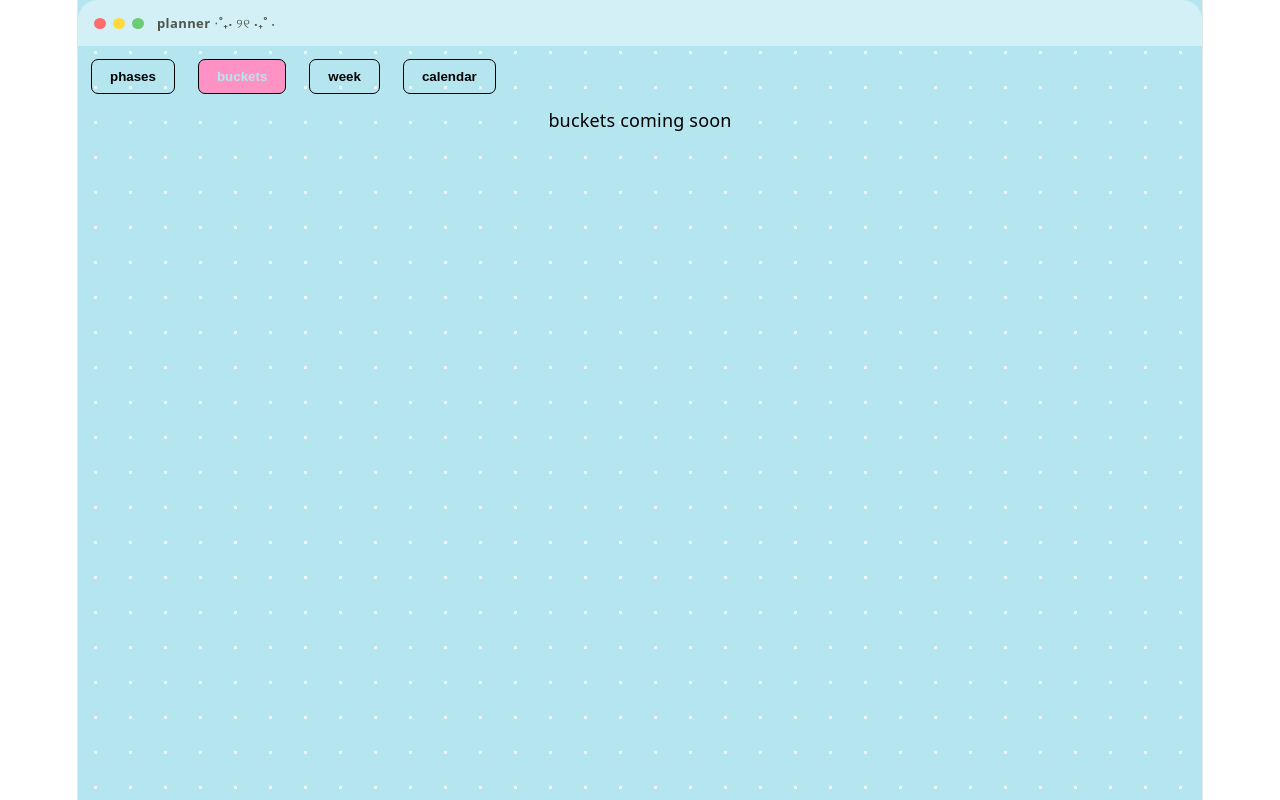
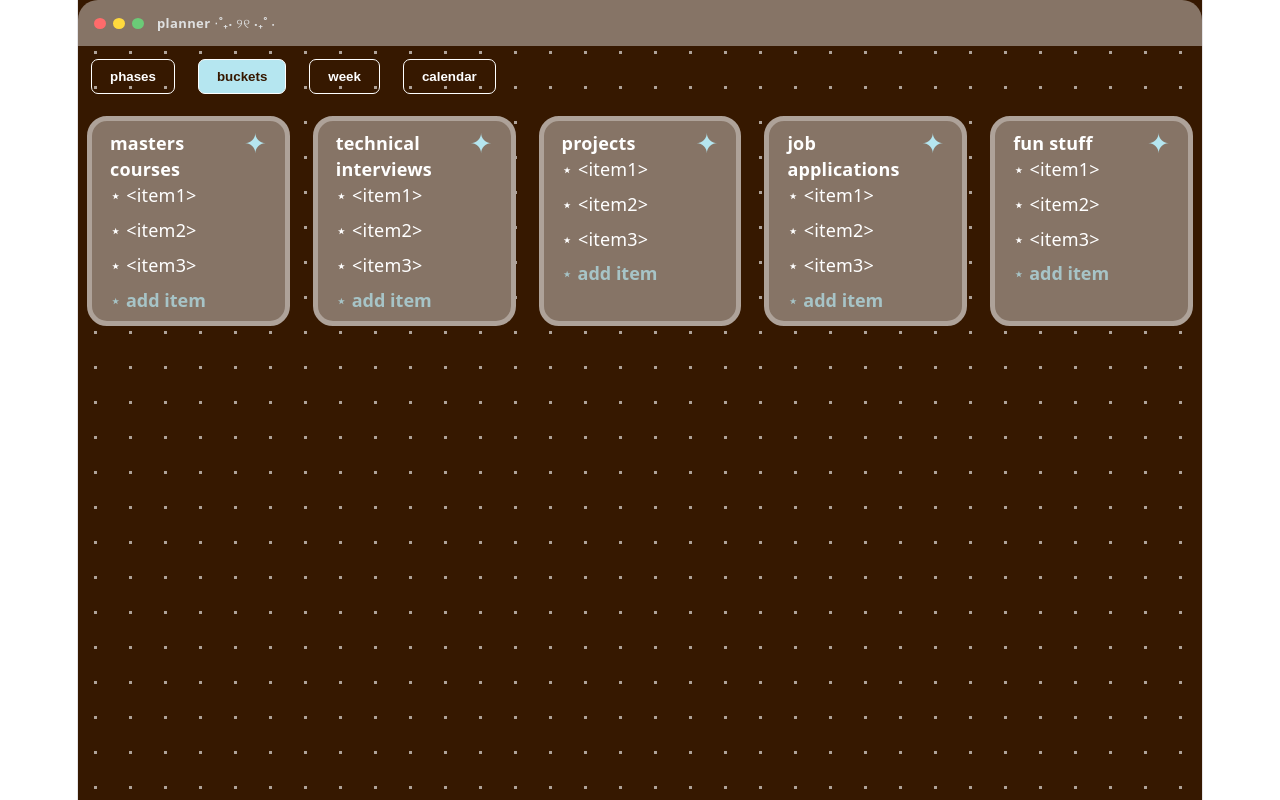
Before and after one commit to meaganalfaro/planning-widget, a React (Vite) app: page / in a window 1280 px wide. Both pictures are taken after a click on the button "buckets". Built offline with nearby package versions, Linux system fonts and the light colour scheme.

Commit message:
Completed the buckets portion

```diff
--- a/src/App.jsx
+++ b/src/App.jsx
@@ -4,11 +4,12 @@ import WindowChrome from './components/WindowChrome';
 import TabBar from './components/TabBar';
 import { useState } from 'react';
 import PhasesTab from './components/tabs/PhasesTab';
+import BucketsTab from './components/tabs/BucketsTab';
 
 export default function App() {
   const [plan, setPlan] = useLocalStorage('plan', {}); // change back to null later, just for testing purposes
   const [apiKey, setApiKey] = useLocalStorage('apiKey', null);
-  const [themeName, setThemeName] = useLocalStorage('theme', 'cool');
+  const [themeName, setThemeName] = useLocalStorage('theme', 'dark');
   const [activeTab, setActiveTab] = useState('phases');
   const theme = themes[themeName];
 
@@ -23,7 +24,7 @@ export default function App() {
 
   const tabComponents = {
     phases: <PhasesTab />,
-    buckets: <p style={{ color: 'var(--letters)' }}>buckets coming soon</p>,
+    buckets: <BucketsTab />,
     week: <p style={{ color: 'var(--letters)' }}>week coming soon</p>,
     calendar: <p style={{ color: 'var(--letters)' }}>calendar coming soon</p>,
   };
@@ -42,9 +43,9 @@ export default function App() {
       ...themeVars,
       background: 'var(--primary)',
       minHeight: '100vh',
-      backgroundImage: `radial-gradient(circle, var(--design) 1.5px, transparent 1.5px)`,
+      backgroundImage: `radial-gradient(circle, var(--design) 2px, transparent 2px)`,
       backgroundSize: '35px 35px',
-      borderRadius: '30px 30x 0 0'
+      borderRadius: '20px 20x 0 0'
   }}>
       {/* planner widget goes here later */}
       <WindowChrome title="planner ⋅˚₊‧ ୨୧ ‧₊˚ ⋅"/>
--- a/src/components/tabs/BucketsTab.jsx
+++ b/src/components/tabs/BucketsTab.jsx
@@ -0,0 +1,94 @@
+import { defaultBuckets } from "../../data/default";
+import { useState } from "react";
+
+const bucketCardStyle = {
+    margin: '0.5rem',
+    padding: '0.5rem 1rem',
+    borderRadius: '20px',
+    border: 'var(--design) solid 5px',
+    background: 'var(--secondary)',
+    display: 'flex',
+    flexDirection: 'column',
+    textAlign:'left',
+}
+
+const inputStyle = {
+    textAlign:'left',
+    marginTop: '0.5rem',
+    background: 'transparent',
+    border: 'transparent',
+    color: 'var(--letters)',
+    outline: 'none',
+    width: '100%',
+    fontSize: '1rem',
+    fontFamily: 'inherit',
+    padding: '0',
+    fontWeight: '400'
+}
+
+export default function BucketsTab() {
+
+    const [buckets, setBuckets] = useState(defaultBuckets);
+    const [inputValues, setInputValues] = useState({});
+    const [focusedInput, setFocusedInput] = useState(null);
+
+    function handleAddItem(bucketId, newItem) {
+        setBuckets(prevBuckets => prevBuckets.map(bucket => {
+            if (bucket.id === bucketId) {
+                return {
+                    ...bucket,
+                    items: [...bucket.items, newItem]
+                };
+            }
+            return bucket;
+        }));
+    }
+
+    return (
+        <div style={{display: 'flex', gap: '5px'}}>
+            {buckets.map((bucket) => (
+                <div key={bucket.id} style={{...bucketCardStyle, position: 'relative'}}>
+                    <div style={{
+                        display: 'flex',
+                        justifyContent: 'space-between',
+                        alignItems: 'flex-start',
+                    }}>
+                        <p style={{ textAlign: 'left', color: 'var(--letters)', fontWeight: '800' }}>
+                            {bucket.name}
+                        </p>
+                        <span style={{ color: 'var(--accent)', fontSize: '1.5rem', flexShrink: 0 }}>✦</span>
+                    </div>
+                    <div style={{ display: 'flex', gap: '0.5rem', flexWrap: 'wrap', flexDirection: 'column'}}>
+                        {bucket.items.map((item, index) => (
+                            <span key={index} style={{
+                                color: 'var(--letters)',
+                            }}>
+                                {"⋆ " + item}
+                            </span>
+                        ))}
+
+                    </div>
+                    <input
+                        className="bucket-input"
+                        style={{...inputStyle,
+                            color: focusedInput === bucket.id ? 'var(--letters)' : 'var(--accent)',
+                            borderBottom: focusedInput === bucket.id ? 'var(--accent) solid 2px' : 'transparent '
+                        }}
+                        value={inputValues[bucket.id] || ''}
+                        onChange={(e) => setInputValues({...inputValues, [bucket.id]: e.target.value})}
+                        onFocus={() => setFocusedInput(bucket.id)}
+                        onBlur={() => setFocusedInput(null)}
+                        placeholder="⋆ add item"
+                        onKeyDown={(e) => {
+                            if (e.key === 'Enter' && inputValues[bucket.id]) {
+                            handleAddItem(bucket.id, inputValues[bucket.id]);
+                            setInputValues({...inputValues, [bucket.id]: ''});
+                            }
+                        }}
+                    />
+                </div>
+            )
+            )}
+        </div>
+    )
+}
--- a/src/components/tabs/PhasesTab.jsx
+++ b/src/components/tabs/PhasesTab.jsx
@@ -5,18 +5,20 @@ const monthCardStyle = {
     margin: '0.5rem',
     padding: '0.5rem 1rem',
     borderRadius: '20px',
-    border: 'var(--secondary) solid 5px',
+    border: 'var(--design) solid 5px',
     cursor: 'pointer',
+    background: 'var(--secondary)',
 }
 
 const InfoCard = {
     margin: '0.5rem',
     padding: '0.5rem 1rem',
     borderRadius: '20px',
-    border: 'var(--secondary) solid 5px',
+    border: 'var(--design) solid 5px',
     display: 'flex',
     flexDirection: 'column',
     textAlign:'left',
+    background: 'var(--secondary)',
 }
 
 export default function PhasesTab() {
@@ -37,7 +39,7 @@ export default function PhasesTab() {
                             height: 0,
                             borderStyle: 'solid',
                             borderWidth: '0 30px 30px 0',
-                            borderColor: `transparent var(--secondary) transparent transparent`,
+                            borderColor: `transparent var(--design) transparent transparent`,
                             borderRadius: '0 3px  0',
                         }} />
                         <p style={{textAlign:'left', color:'var(--letters)'}}>{phase.name}</p>
@@ -63,7 +65,7 @@ export default function PhasesTab() {
             <div style={InfoCard}>
                 <p style={{color: 'var(--title)'}} >{selectedPhase.name}</p>
                     {selectedPhase.items.map((item, index) => (
-                        <p style={{color: 'var(--letters)'}} key={index}>{item}</p>
+                        <p style={{color: 'var(--letters)'}} key={index}>{"⋆ " + item}</p>
                     ))}
             </div>
 
--- a/src/data/default.js
+++ b/src/data/default.js
@@ -29,3 +29,31 @@ export const defaultPhases = [
     }
 
 ]
+
+export const defaultBuckets = [
+    {
+        id: 'courses',
+        name: 'masters courses',
+        items: ['<item1>', '<item2>', '<item3>']
+    },
+    {
+        id: 'interviews',
+        name: 'technical interviews',
+        items: ['<item1>', '<item2>', '<item3>']
+    },
+    {
+        id: 'projects',
+        name: 'projects',
+        items: ['<item1>', '<item2>', '<item3>']
+    },
+    {
+        id: 'applications',
+        name: 'job applications',
+        items: ['<item1>', '<item2>', '<item3>']
+    },
+    {
+        id: 'fun',
+        name: 'fun stuff',
+        items: ['<item1>', '<item2>', '<item3>']
+    },
+]
--- a/src/index.css
+++ b/src/index.css
@@ -109,3 +109,9 @@ code {
   padding: 4px 8px;
   background: var(--code-bg);
 }
+
+.bucket-input::placeholder {
+  color: var(--accent);
+  opacity: 0.7;
+  font-weight: 800;
+}
```
